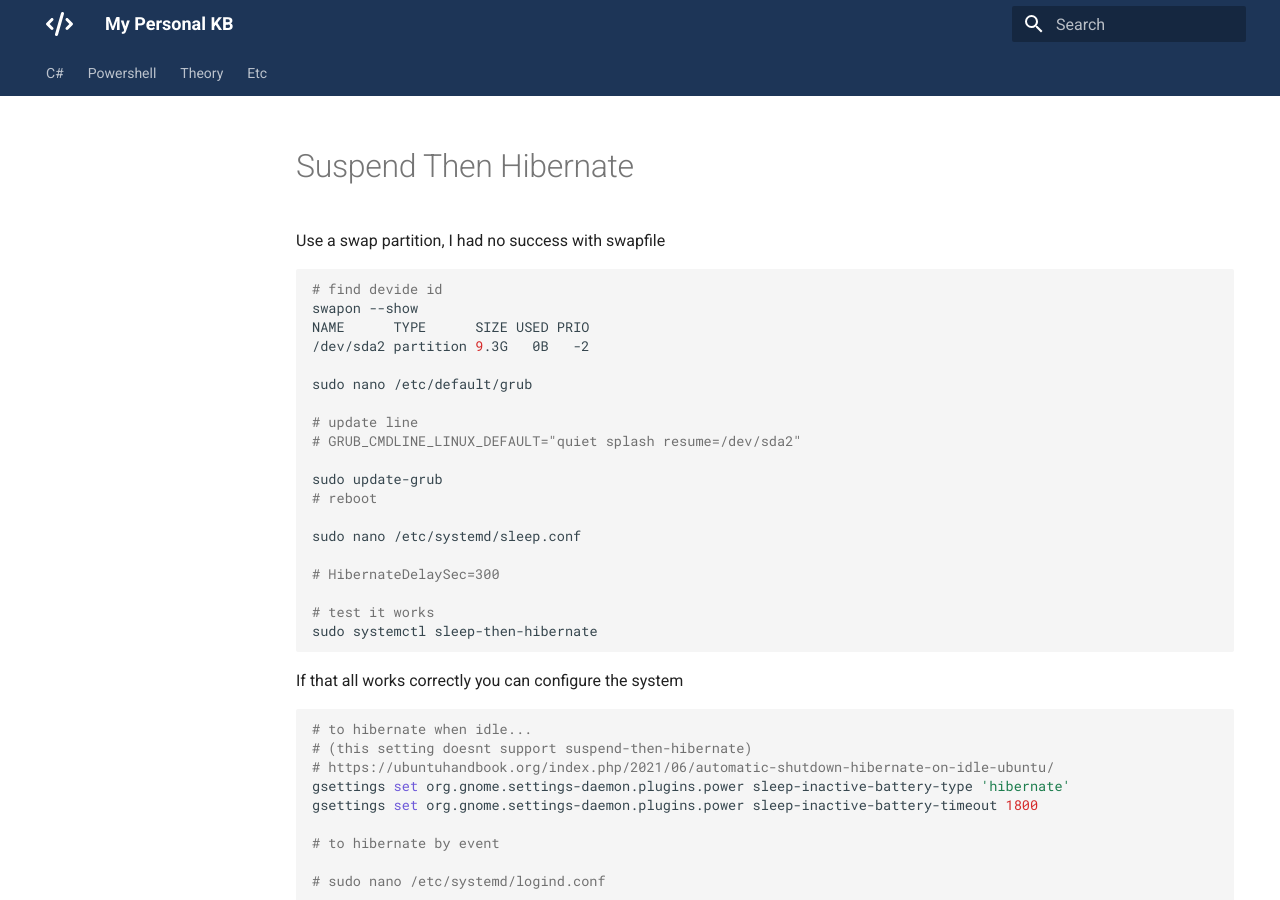
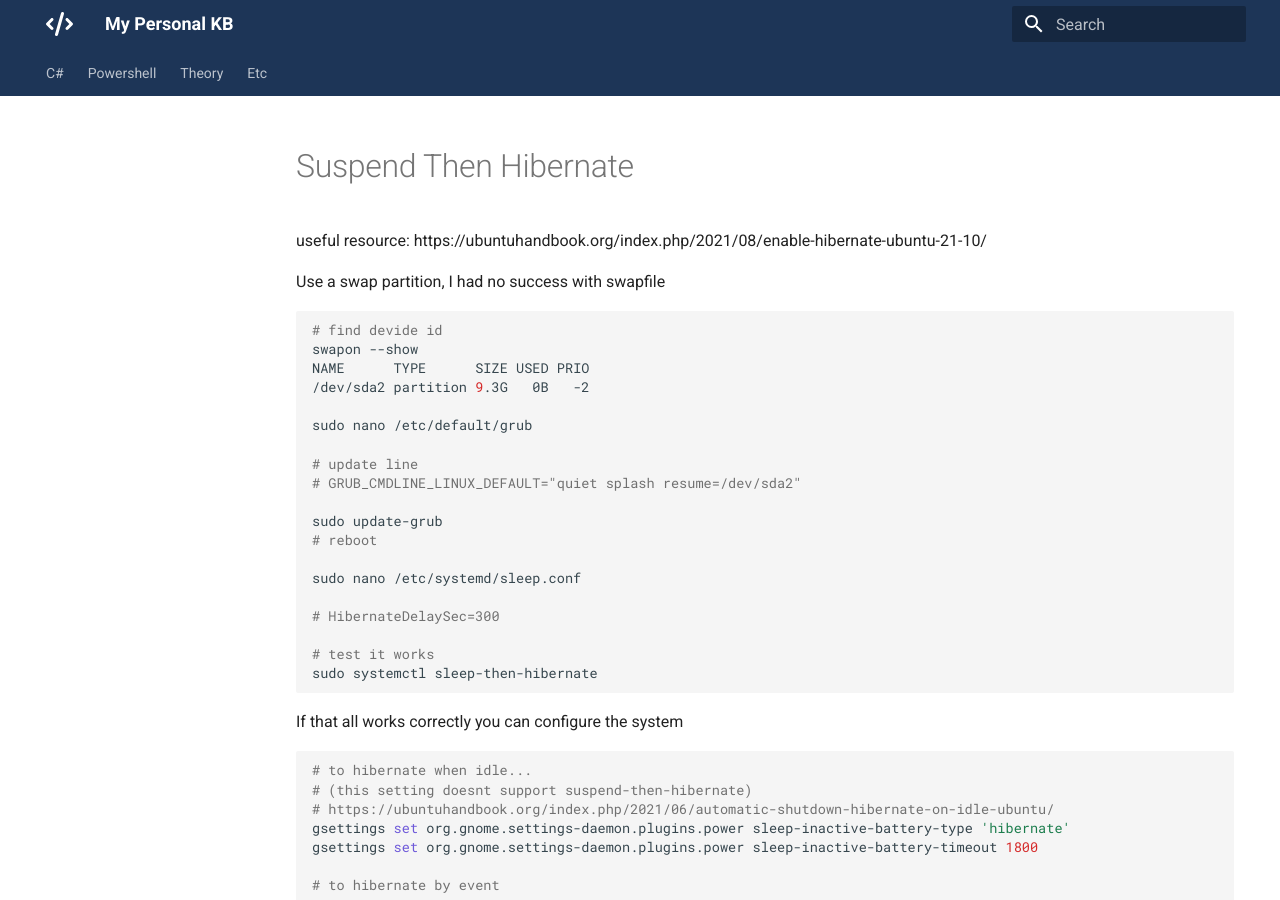
Before and after one commit to mrhockeymonkey/mrhockeymonkey.github.io, an MkDocs documentation site: the page built from docs/Ubuntu/suspend-then-hibernate.md, in a window 1280 px wide and 900 px high. Built offline with MkDocs 1.6.1 and Material for MkDocs 9.7.7, drawn with Linux system fonts in a browser that asks for light colours.

Commit message:
Update suspend-then-hibernate.md

```diff
--- a/docs/Ubuntu/suspend-then-hibernate.md
+++ b/docs/Ubuntu/suspend-then-hibernate.md
@@ -1,4 +1,6 @@
 # Suspend Then Hibernate
+
+useful resource: https://ubuntuhandbook.org/index.php/2021/08/enable-hibernate-ubuntu-21-10/
 
 Use a swap partition, I had no success with swapfile
 
```
